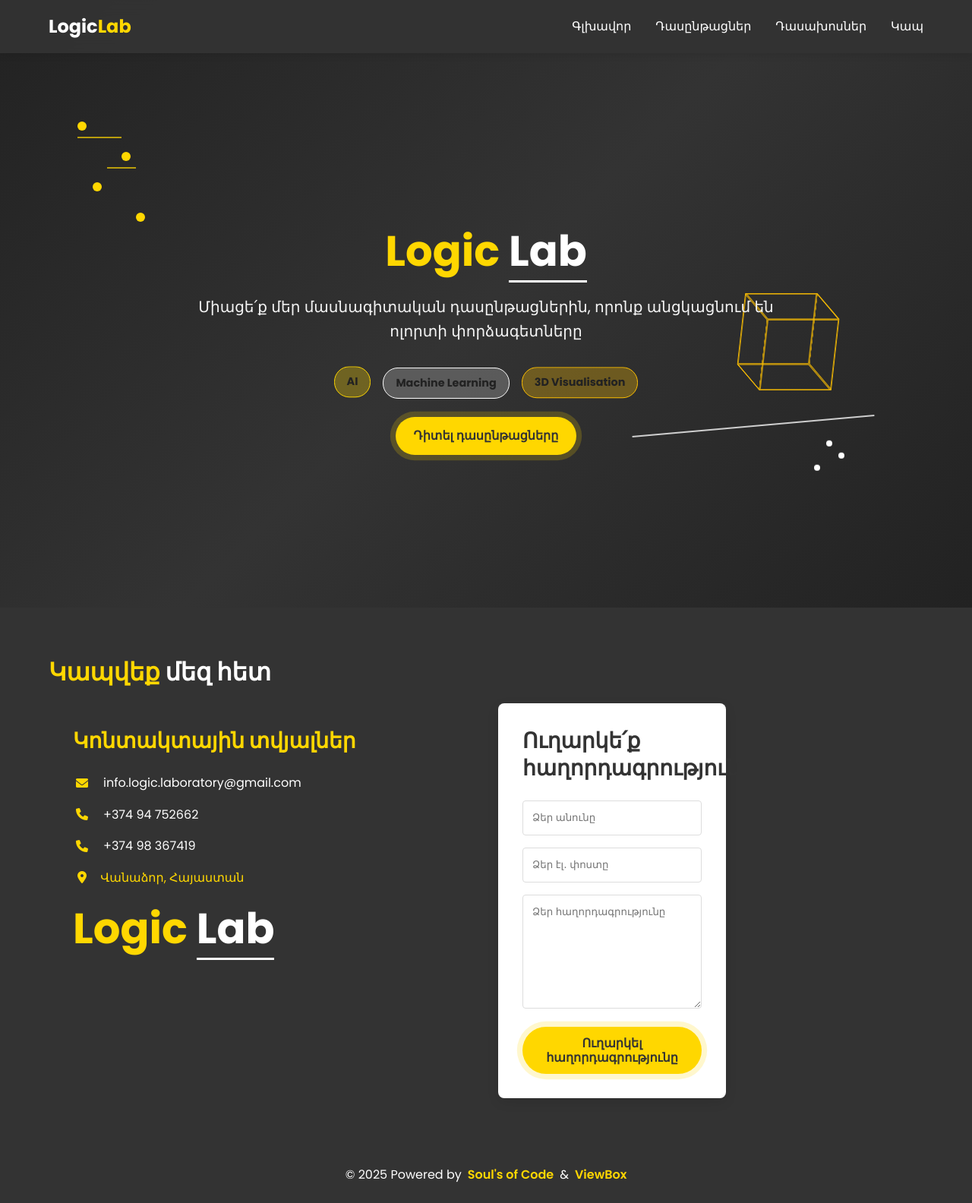
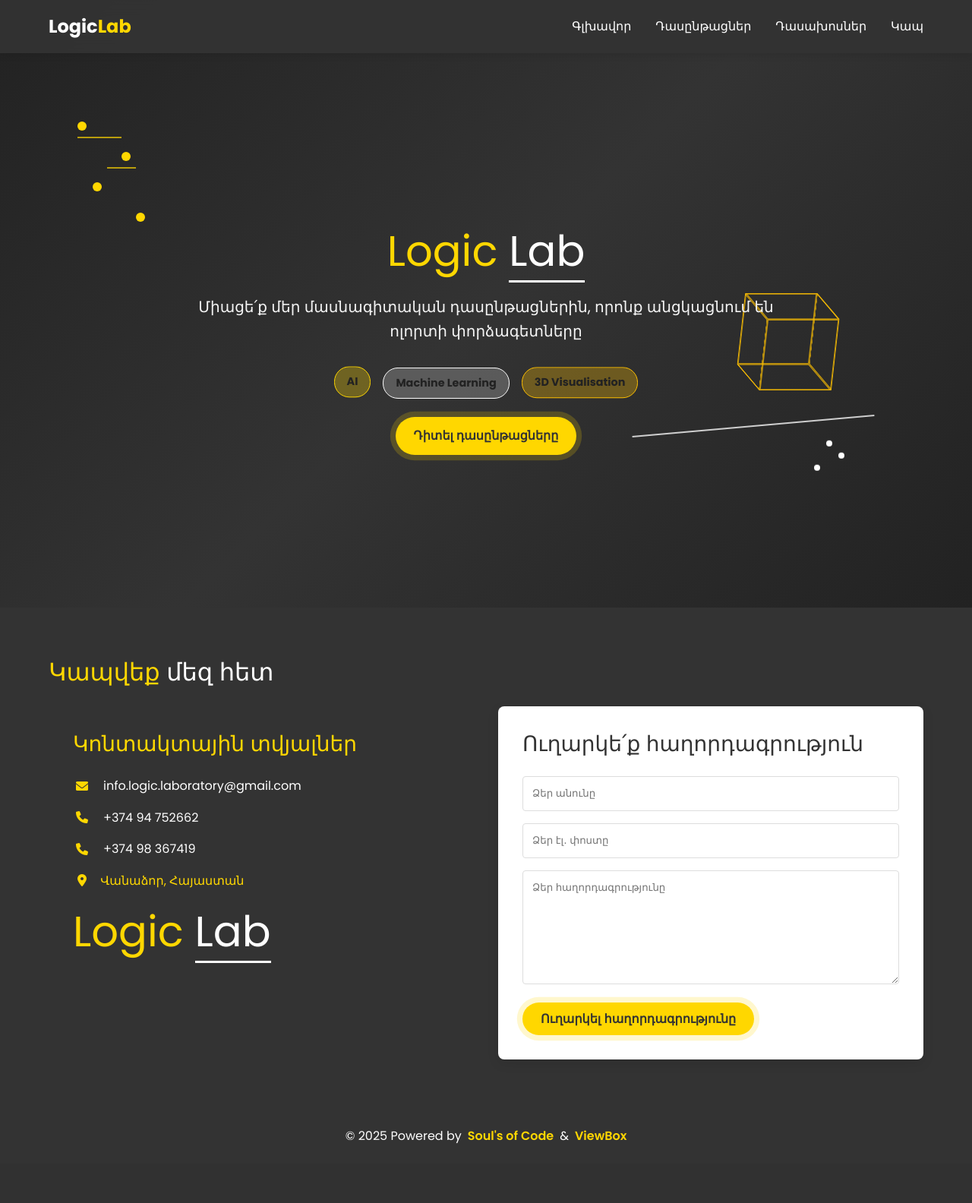
Before and after one commit to Manukyan-Andranik/logiclab, a Flask app: page / in a window 1280 px wide. Shown: the whole page at 76% size. After the commit the page ends 1506 px from the top, so only its background shows below. Run offline with Flask 2, Linux system fonts and the light colour scheme; data that the repository does not hold is empty; parts of the project's set-up code (start-up, migrations or seed data) failed here and were passed over.

Commit message:
bug fix on a contacts

```diff
--- a/courses.json
+++ b/courses.json
@@ -32,7 +32,7 @@
             }
         ],
         "portfolio": "https://www.behance.net/viewboxvisual",
-        "curriculum": "https://drive.google.com/file/d/1Vy5j1T9-gQZZrk0g8rSiiPTDTOgh9PMh/view"
+        "curriculum": "https://drive.google.com/file/d/1Yu5DzD-OnRJnAo5PilGv8_fDvXtUFGML/view?usp=sharing"
     },
     "machine_learning": {
         "_id": "machine_learning",
@@ -54,6 +54,6 @@
             }
         ],
         "portfolio": "https://github.com/Manukyan-Andranik",
-        "curriculum": "https://drive.google.com/file/d/1Yu5DzD-OnRJnAo5PilGv8_fDvXtUFGML/view"
+        "curriculum": "https://drive.google.com/file/d/1Vy5j1T9-gQZZrk0g8rSiiPTDTOgh9PMh/view?usp=sharing"
     }
 }
--- a/static/css/index_style.css
+++ b/static/css/index_style.css
@@ -42,9 +42,9 @@ section {
 }
 
 h1, h2, h3, h4, h5, h6 {
-  font-weight: 700;
+  font-weight: 450;
   line-height: 1.3;
-  margin-bottom: 1.25rem;
+  margin-bottom: 1.5rem;
 }
 
 h1 { font-size: 2.5rem; }
@@ -483,7 +483,6 @@ nav {
 }
 
 .contact-form {
-  max-width: 300px;
   background: var(--white);
   padding: 2rem;
   border-radius: 0.5rem;
```
